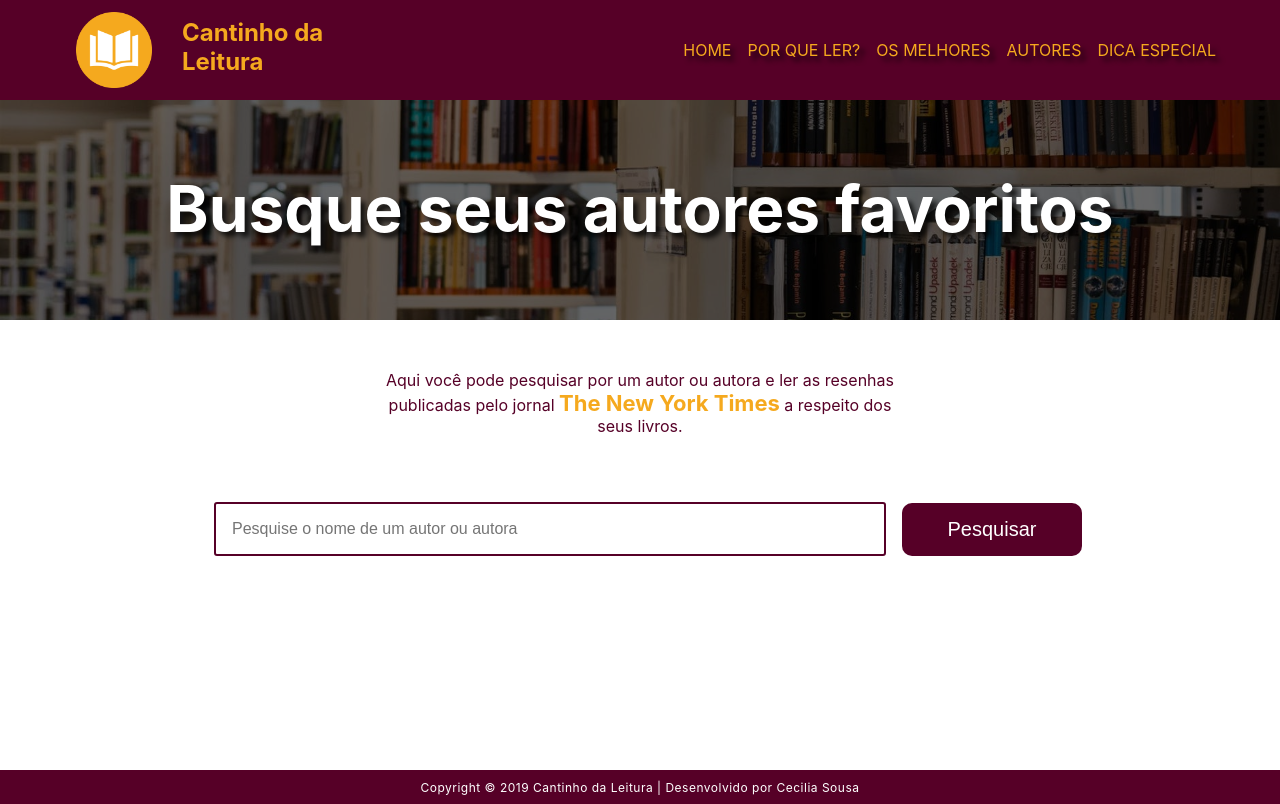
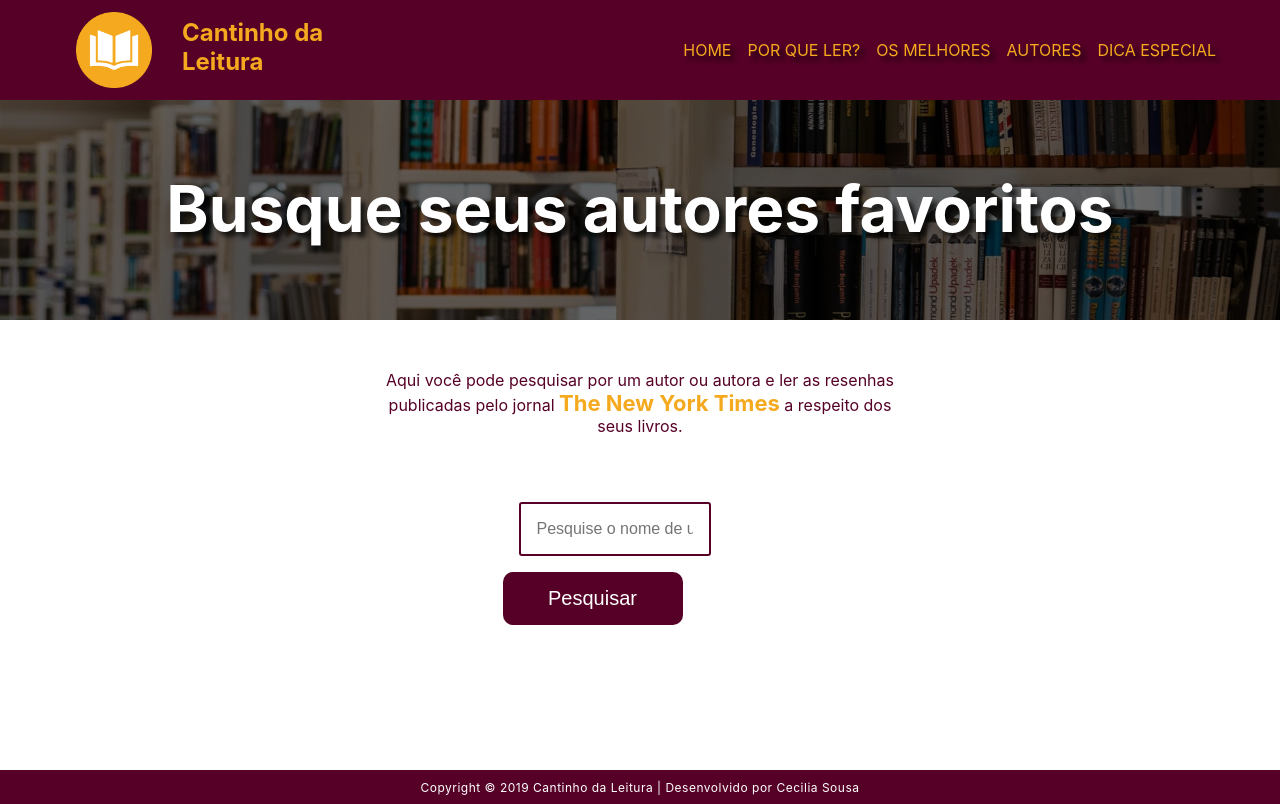
Before and after one commit to cecisousa/reprograma-cantinho-da-leitura, a React (Create React App) app in the folder cantinho-da-leitura/: page /busca-autores in a window 1280 px wide. Built offline with nearby package versions, Linux system fonts and the light colour scheme; a web font is replaced by a local one.

Commit message:
adiciona feature de limpar search na pagina de autores

```diff
--- a/cantinho-da-leitura/src/pages/Autores/components/Input/index.js
+++ b/cantinho-da-leitura/src/pages/Autores/components/Input/index.js
@@ -1,13 +1,14 @@
 import React from 'react';
 import './styles.css';
 
-const Input = ({ placeholder, tipo, getInputValue }) => {
+const Input = ({ placeholder, tipo, getInputValue, value }) => {
     return (
         <input
             className="campo"
             placeholder={placeholder}
             type={tipo}
             onChange={getInputValue}
+            value={value}
         >
         </input>
     )
--- a/cantinho-da-leitura/src/pages/Autores/index.js
+++ b/cantinho-da-leitura/src/pages/Autores/index.js
@@ -15,9 +15,16 @@ class Autores extends React.Component {
         }
     }
 
-    inputValue = (param) => {
+    handleChange = (param) => {
         this.setState({
             value: param.target.value
+        })
+    }
+
+    handleSubmit = (event) => {
+        event.preventDefault();
+        this.setState({
+            value: ""
         })
     }
 
@@ -41,16 +48,19 @@ class Autores extends React.Component {
                         <p className="textoIntro">Aqui você pode pesquisar por um autor ou autora e ler as resenhas publicadas pelo jornal <span className="nomeSite">The New York Times</span> a respeito dos seus livros.</p>
                     </div>
                     <div className="divSearch">
+                        <form onSubmit={this.handleSubmit}>
                             <Input
                                 placeholder="Pesquise o nome de um autor ou autora"
                                 tipo="text"
-                            getInputValue={this.inputValue}
+                                getInputValue={this.handleChange}
+                                value={this.state.value}
                             />
                             <div className="divBtn">
                                 <Button funcao={this.handleSearch}>
                                     Pesquisar
                             </Button>
                             </div>
+                        </form>
                     </div>
                     <div>
                         {this.state.autores.map((item, index) => {
```
Lines whose indentation alone changed are shown as unchanged.
